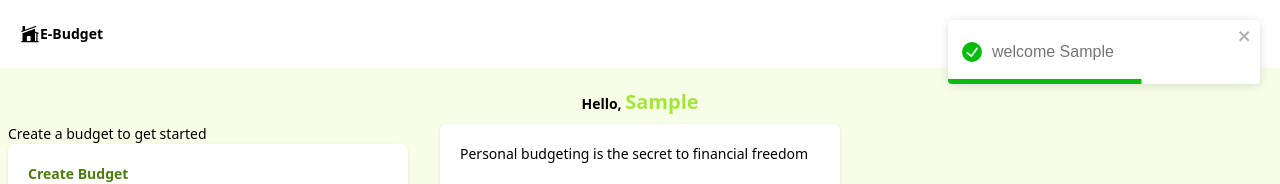
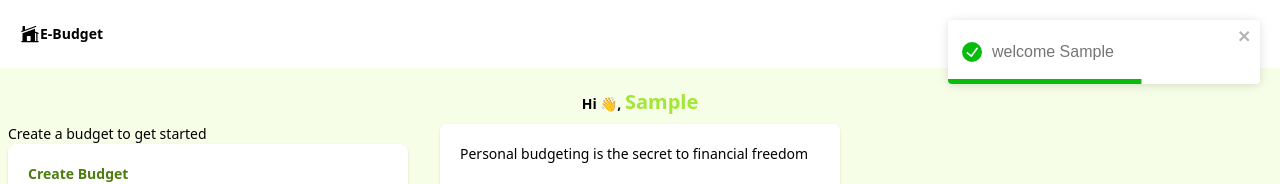
Before and after one commit to manoahLinks/budgetApp, a React (Vite) app: page / in a window 1280 px wide. Both pictures are taken after typing "Sample" into the empty fields and a click on the button "Create Account". Shown: the top 184 px of the page. Built offline with nearby package versions, Linux system fonts and the light colour scheme.

Commit message:
adding wave emoji to dashboard

```diff
--- a/src/pages/Dashboard.jsx
+++ b/src/pages/Dashboard.jsx
@@ -95,7 +95,7 @@ const Dashboard = () => {
             {userName ?
             (
                 <div className="flex flex-col">
-                    <h1 className="font-semibold mt-5 text-center">Hello, <span className="text-lime-400 text-xl">{userName}</span></h1>
+                    <h1 className="font-semibold mt-5 text-center">Hi 👋, <span className="text-lime-400 text-xl">{userName}</span></h1>
                     <div className="">
                         {
                             budgets && budgets.length > 0
```
